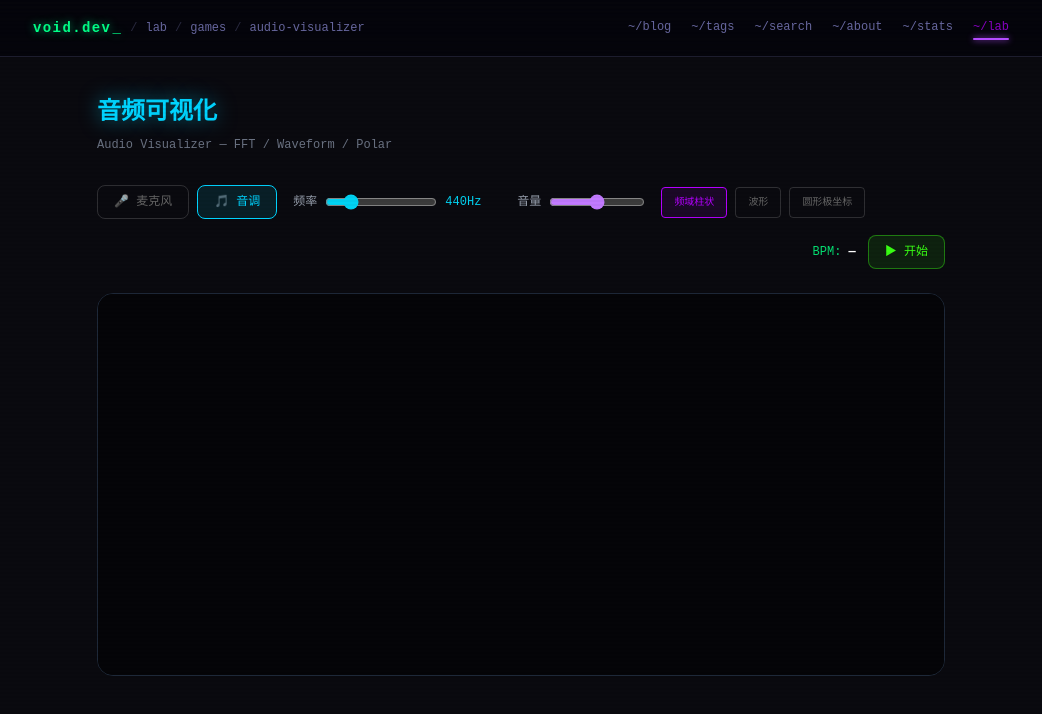
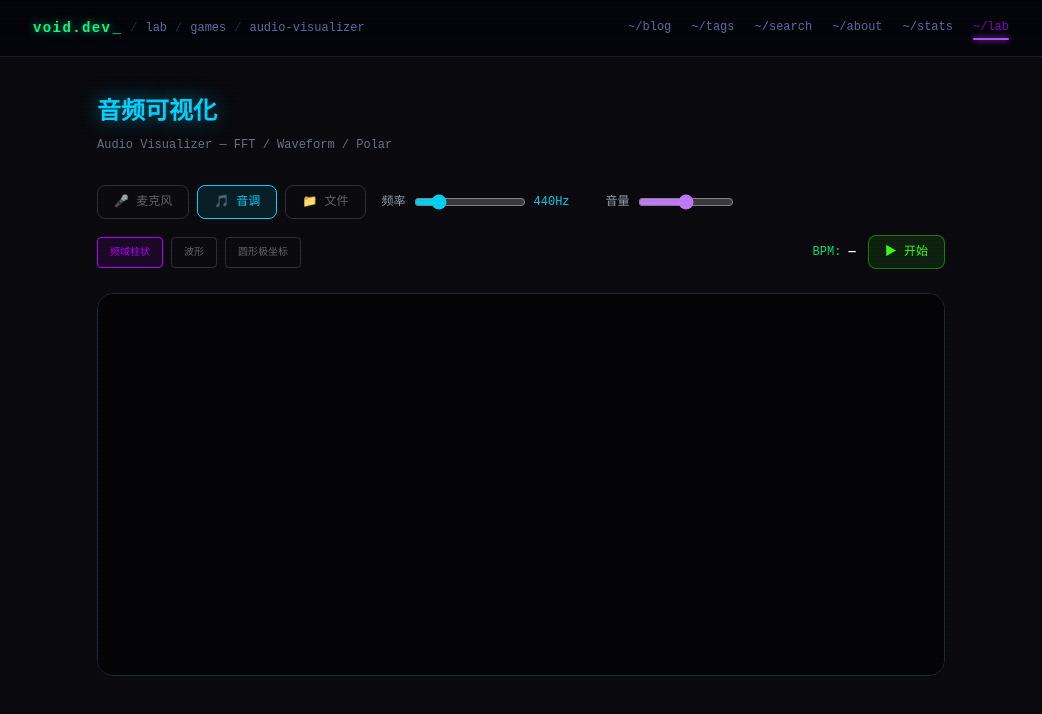
Before and after one commit to Quantum404Void/void-blog, a Nuxt app: page /lab/games/audio-visualizer in a window 1280 px wide. Shown: the top 714 px of the page, without its empty margins (119-1161 px from the left). Built offline with nearby package versions, Linux system fonts and the light colour scheme.

Commit message:
feat: 音频可视化加文件上传支持(mp3/wav/ogg等，循环播放)

```diff
--- a/pages/lab/games/audio-visualizer.vue
+++ b/pages/lab/games/audio-visualizer.vue
@@ -10,11 +10,24 @@
       <div class="flex flex-wrap gap-4 mb-6 items-center">
         <div class="flex gap-2">
           <button
-            v-for="src in ['mic','tone']" :key="src"
-            @click="setSource(src as 'mic'|'tone')"
+            v-for="src in ['mic','tone','file']" :key="src"
+            @click="setSource(src as 'mic'|'tone'|'file')"
             class="font-mono text-xs px-4 py-2 rounded-lg border transition-all"
             :style="source===src ? 'border-color:#00d4ff;color:#00d4ff;background:rgba(0,212,255,0.1)' : 'border-color:rgba(255,255,255,0.15);color:#666'"
-          >{{ src==='mic'?'🎤 麦克风':'🎵 音调' }}</button>
+          >{{ src==='mic'?'🎤 麦克风':src==='tone'?'🎵 音调':'📁 文件' }}</button>
+        </div>
+
+        <!-- 文件状态 -->
+        <div v-if="source==='file'" class="flex items-center gap-3">
+          <span v-if="fileName" class="font-mono text-[11px] text-cyan-400 max-w-[160px] truncate" :title="fileName">{{ fileName }}</span>
+          <span v-else class="font-mono text-[11px] text-gray-500">未选择文件</span>
+          <button v-if="fileName" @click="setSource('file')" class="font-mono text-[10px] px-2 py-1 rounded border border-gray-700 text-gray-400 hover:border-cyan-800 transition-all">更换</button>
+          <div v-if="fileProgress > 0 && fileProgress < 100" class="flex items-center gap-2">
+            <div class="w-20 h-1 bg-gray-800 rounded-full overflow-hidden">
+              <div class="h-full bg-cyan-400 transition-all" :style="{width: fileProgress+'%'}"></div>
+            </div>
+            <span class="font-mono text-[10px] text-gray-500">{{ fileProgress }}%</span>
+          </div>
         </div>
 
         <template v-if="source==='tone'">
@@ -72,12 +85,17 @@ useSeoMeta({ title: `音频可视化 | ${siteName}` })
 const canvasEl = ref<HTMLCanvasElement | null>(null)
 const containerEl = ref<HTMLElement | null>(null)
 const active = ref(false)
-const source = ref<'mic'|'tone'>('tone')
+const source = ref<'mic'|'tone'|'file'>('tone')
 const mode = ref<'bars'|'wave'|'polar'>('bars')
 const toneFreq = ref(440)
 const toneVolume = ref(0.5)
 const bpm = ref<number|null>(null)
 const error = ref('')
+const fileName = ref('')
+const fileProgress = ref(0)
+let audioBuffer: AudioBuffer | null = null
+let bufferSource: AudioBufferSourceNode | null = null
+let fileInputEl: HTMLInputElement | null = null
 const hoverFreq = ref<number|null>(null)
 
 const PIXEL_RATIO = typeof window !== 'undefined' ? (window.devicePixelRatio || 1) : 1
@@ -185,6 +203,16 @@ async function startAudio() {
       gainNode.connect(analyser)
       analyser.connect(audioCtx.destination)
       oscillator.start()
+    } else if (source.value === 'file') {
+      if (!audioBuffer) { error.value = '请先上传音频文件'; audioCtx.close().catch(() => {}); return }
+      bufferSource = audioCtx.createBufferSource()
+      bufferSource.buffer = audioBuffer
+      bufferSource.loop = true
+      bufferSource.connect(gainNode)
+      gainNode.connect(analyser)
+      analyser.connect(audioCtx.destination)
+      bufferSource.start()
+      bufferSource.onended = () => { if (active.value) stopAll() }
     } else {
       micStream = await navigator.mediaDevices.getUserMedia({ audio: true })
       micSource = audioCtx.createMediaStreamSource(micStream)
@@ -204,6 +232,9 @@ function stopAll() {
   oscillator?.stop()
   oscillator?.disconnect()
   oscillator = null
+  bufferSource?.stop()
+  bufferSource?.disconnect()
+  bufferSource = null
   micSource?.disconnect()
   micSource = null
   micStream?.getTracks().forEach(t => t.stop())
@@ -232,10 +263,40 @@ function updateGain() {
   if (gainNode) gainNode.gain.value = toneVolume.value
 }
 
-function setSource(s: 'mic'|'tone') {
+function setSource(s: 'mic'|'tone'|'file') {
   const wasActive = active.value
   if (wasActive) stopAll()
   source.value = s
+  if (s === 'file') {
+    // 触发文件选择，不自动 startAudio
+    if (!fileInputEl) {
+      fileInputEl = document.createElement('input')
+      fileInputEl.type = 'file'
+      fileInputEl.accept = 'audio/*'
+      fileInputEl.onchange = async (e) => {
+        const file = (e.target as HTMLInputElement).files?.[0]
+        if (!file) return
+        fileName.value = file.name
+        fileProgress.value = 0
+        error.value = ''
+        try {
+          const ab = await file.arrayBuffer()
+          fileProgress.value = 50
+          const tmpCtx = new AudioContext()
+          audioBuffer = await tmpCtx.decodeAudioData(ab)
+          await tmpCtx.close()
+          fileProgress.value = 100
+        } catch (err: any) {
+          error.value = '解码失败：' + err.message
+          fileName.value = ''
+          fileProgress.value = 0
+        }
+      }
+    }
+    fileInputEl.value = ''
+    fileInputEl.click()
+    return
+  }
   if (wasActive) startAudio()
 }
 
@@ -428,5 +489,7 @@ onMounted(() => {
 onUnmounted(() => {
   stopAll()
   resizeObserver?.disconnect()
+  if (fileInputEl) { fileInputEl.onchange = null; fileInputEl = null }
+  audioBuffer = null
 })
 </script>
```
